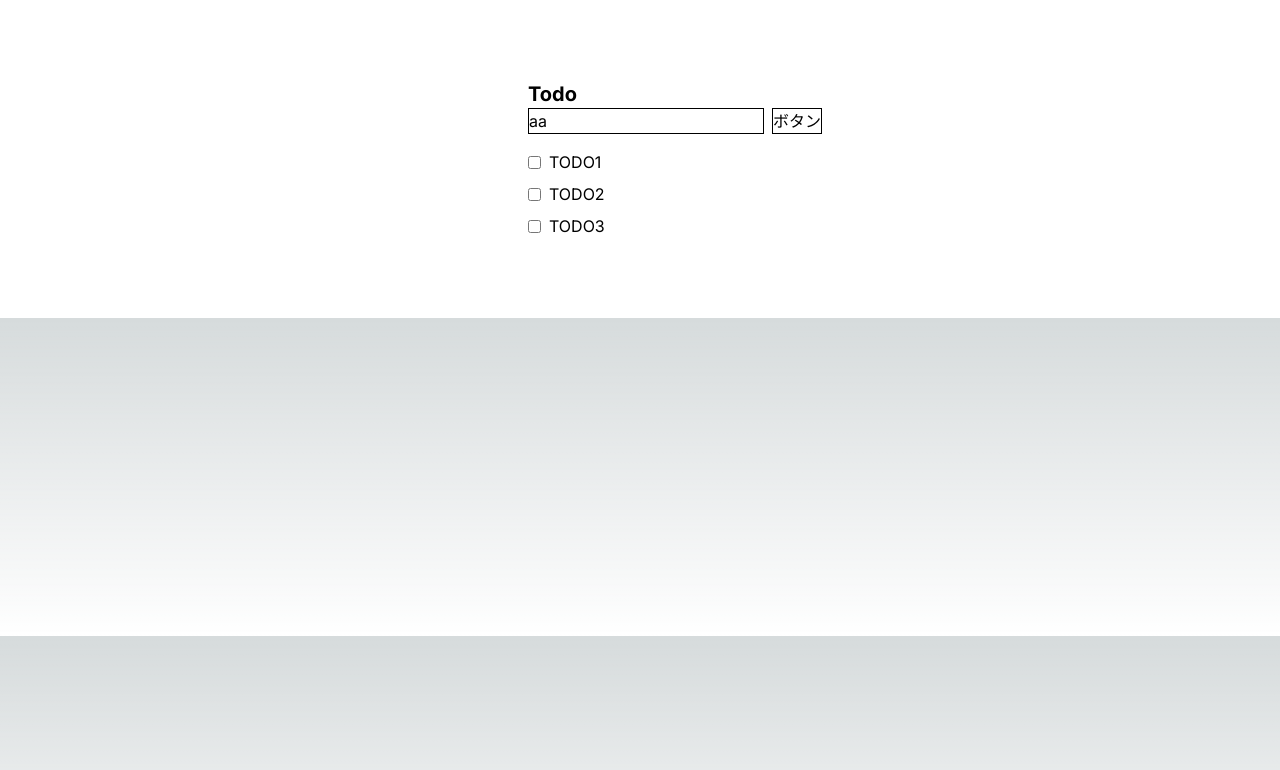
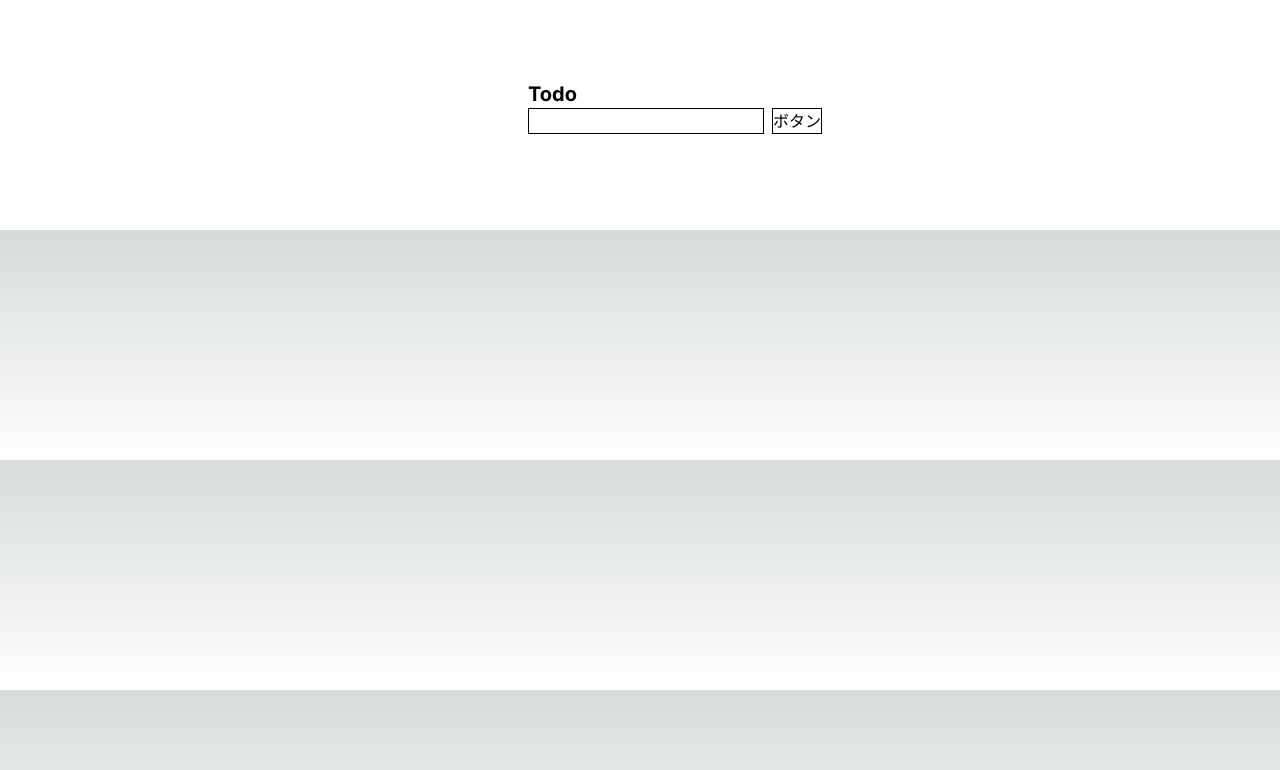
Before and after one commit to shokogyu/study-typescript, a Next.js app: page / in a window 1280 px wide. Shown: the top 770 px of the page. Built offline with nearby package versions, Linux system fonts and the light colour scheme.

Commit message:
♻️ TodoアプリをTypescript化

```diff
--- a/src/app/page.tsx
+++ b/src/app/page.tsx
@@ -1,20 +1,25 @@
 "use client";
-import { TwitterCard } from "@/components/TwitterCard";
-import { useState } from "react";
+import { ChangeEventHandler, FC, useState } from "react";
+
+type Todo = {
+  id: Number;
+  label: string;
+  isDone: boolean;
+};
 
 export default function Home() {
-  const [text, setText] = useState("aa");
-  const [todos, setTodos] = useState([
-    { id: Math.random(), label: "TODO1", isDone: false },
-    { id: Math.random(), label: "TODO2", isDone: false },
-    { id: Math.random(), label: "TODO3", isDone: false },
-  ]);
+  const [text, setText] = useState("");
+  const [todos, setTodos] = useState<Todo[]>([]);
 
-  const input = (e) => {
+  const input: ChangeEventHandler<HTMLInputElement> = (e) => {
+    // 型確認参考URL：https://reffect.co.jp/react/react-typescript-event/
     setText(e.target.value);
   };
+  // const input = (e: ChangeEvent<HTMLInputElement>) => { // 型確認参考URL：https://reffect.co.jp/react/react-typescript-event/
+  //   setText(e.target.value);
+  // };
 
-  const toggle = (e) => {
+  const toggle: ChangeEventHandler<HTMLInputElement> = (e) => {
     setTodos((prevTodos) => {
       return prevTodos.map((todo) => {
         if (todo.id === Number(e.target.value)) {
@@ -36,7 +41,7 @@ export default function Home() {
         },
       ];
     });
-    setText("")
+    setText("");
   };
 
   return (
@@ -52,11 +57,8 @@ export default function Home() {
         <ul className="mt-4 space-y-2">
           {todos.map((todo) => {
             return (
-              <li key={todo.id}>
-                <label className="flex items-center gap-x-2">
-                  <input type="checkbox" value={todo.id} checked={todo.isDone} onChange={toggle} />
-                  <span>{todo.label}</span>
-                </label>
+              <li key={String(todo.id)}>
+                <ListItem todo={todo} toggle={toggle} />
               </li>
             );
           })}
@@ -65,3 +67,15 @@ export default function Home() {
     </main>
   );
 }
+
+const ListItem: FC<{ todo: Todo; toggle: ChangeEventHandler<HTMLInputElement> }> = ({
+  todo,
+  toggle,
+}) => {
+  return (
+    <label className="flex items-center gap-x-2">
+      <input type="checkbox" value={Number(todo.id)} checked={todo.isDone} onChange={toggle} />
+      <span>{todo.label}</span>
+    </label>
+  );
+};
```
